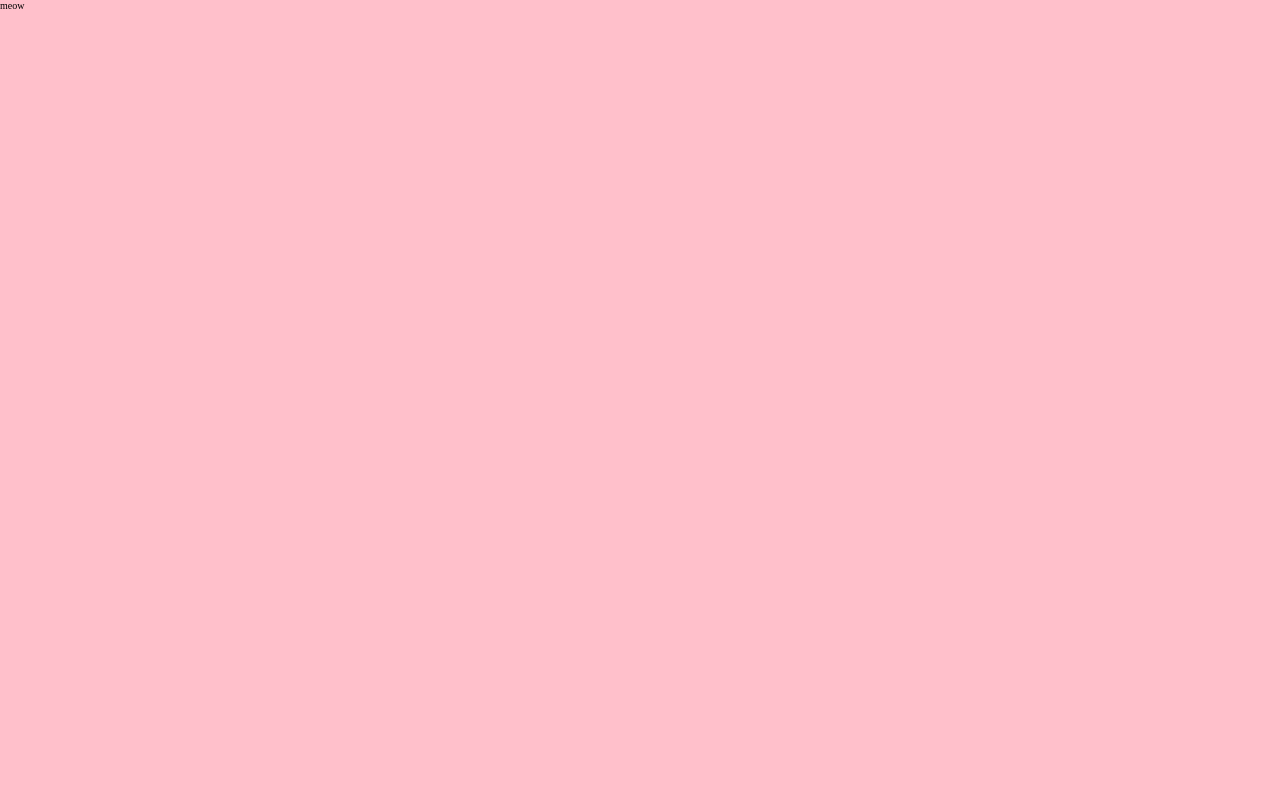
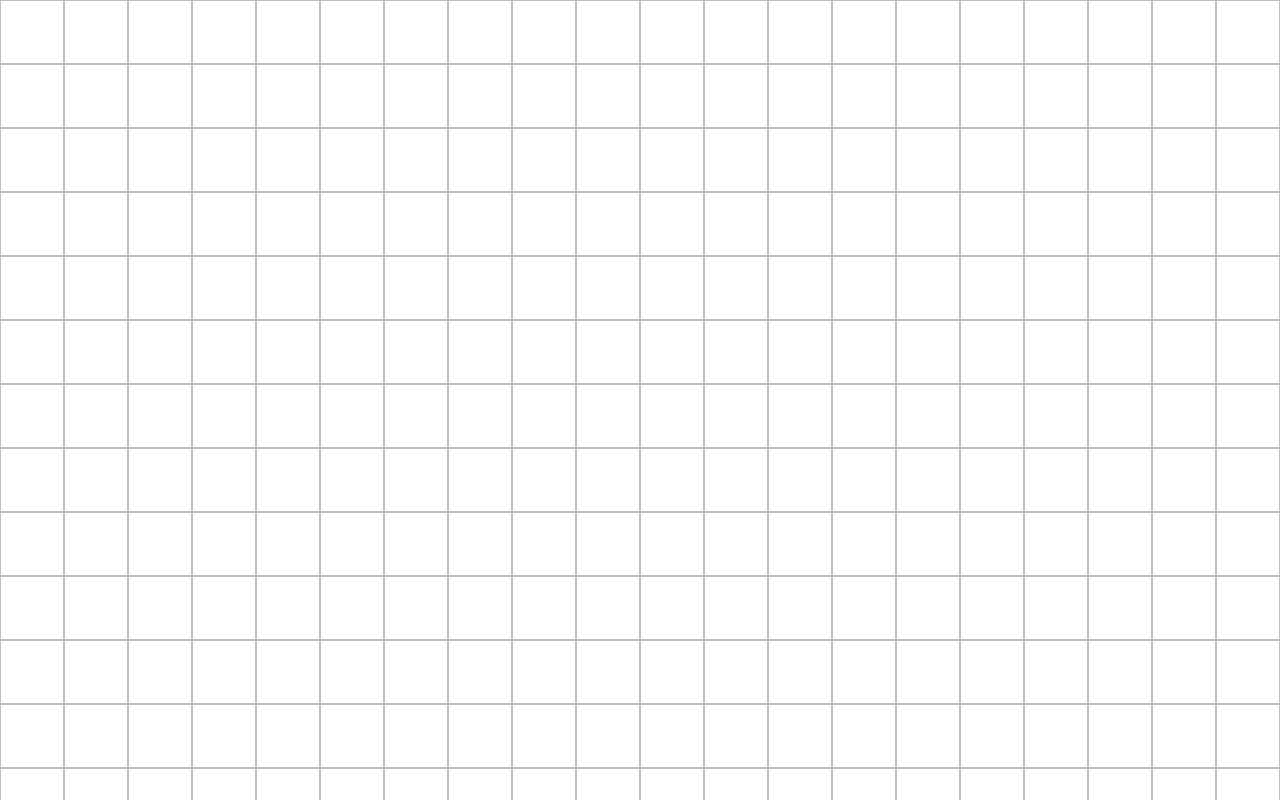
Before and after one commit to chase-manning/game-of-life, a React (Create React App) app: page / in a window 1280 px wide. Built offline with nearby package versions, Linux system fonts and the light colour scheme.

Commit message:
:rocket: add grid to home page

```diff
--- a/src/App.tsx
+++ b/src/App.tsx
@@ -1,5 +1,5 @@
 import styled from "styled-components";
-// import Grid from "./components/Grid";
+import Grid from "./components/Grid";
 
 const StyledApp = styled.div`
   position: fixed;
@@ -11,7 +11,11 @@ const StyledApp = styled.div`
 `;
 
 const App = () => {
-  return <StyledApp>meow</StyledApp>;
+  return (
+    <StyledApp>
+      <Grid />
+    </StyledApp>
+  );
 };
 
 export default App;
```
